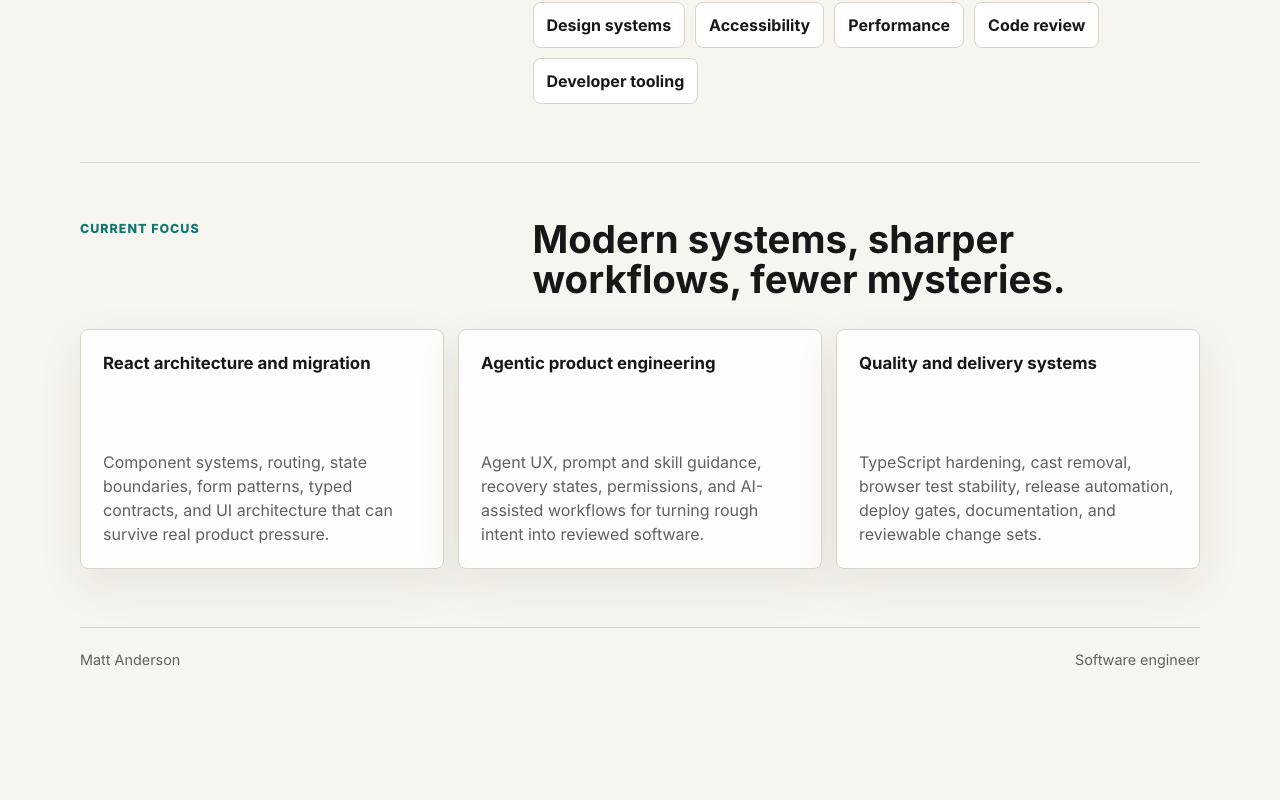
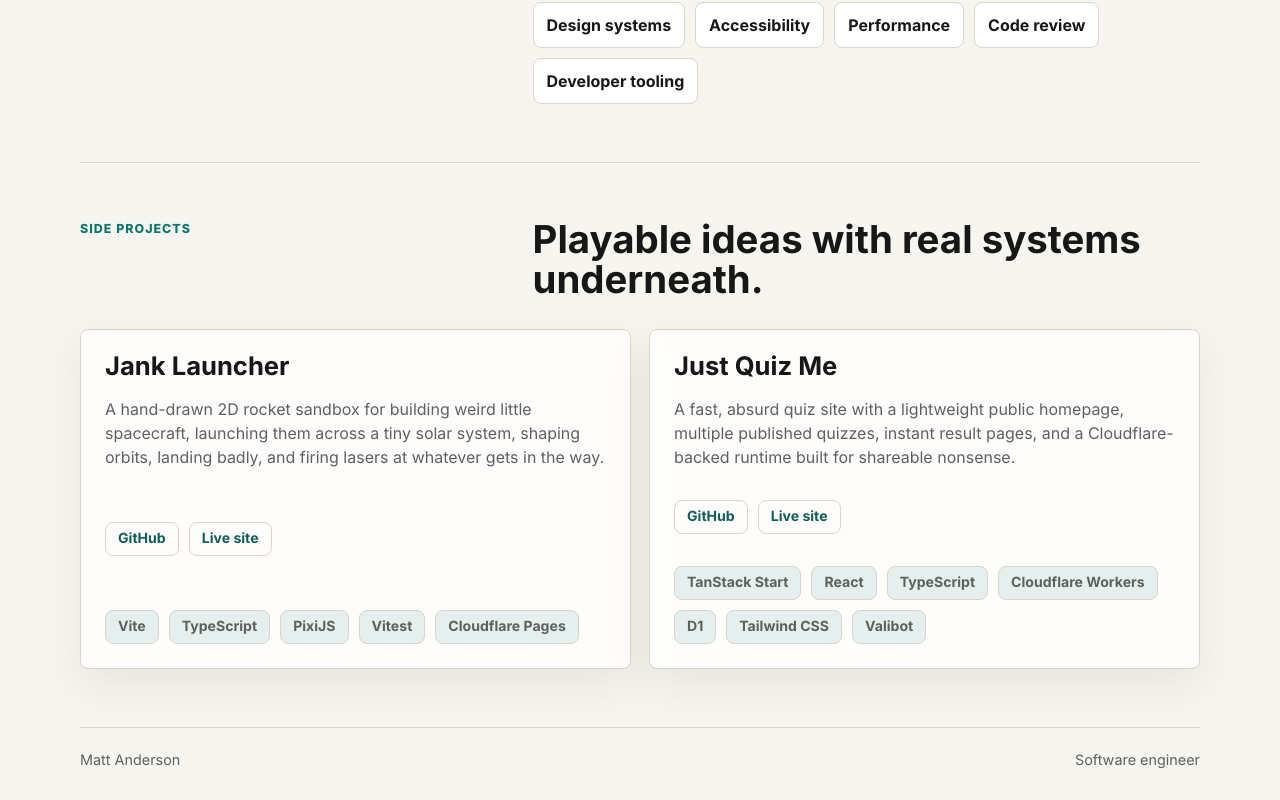
Before and after one commit to mattander/mattdev, a React (Vite) app: page / in a window 1280 px wide. Shown: the part 1699-2499 px from the top of the page. Before the commit the page ends 2399 px from the top, so only its background shows below. Built offline with nearby package versions, Linux system fonts and the light colour scheme.

Commit message:
Add side project feature cards

```diff
--- a/src/routes/HomePage.tsx
+++ b/src/routes/HomePage.tsx
@@ -18,25 +18,32 @@ function ExternalLink({ href, children, className }: ExternalLinkProps) {
 type FocusCardProps = {
   name: string;
   description: string;
-  href?: string;
+  githubUrl: string;
+  liveUrl: string;
+  tags: string[];
 };
 
-function FocusCard({ name, description, href }: FocusCardProps) {
-  const content = (
-    <>
-      <span>{name}</span>
-      <p>{description}</p>
-    </>
-  );
-
-  if (href === undefined) {
-    return <article className="project-card">{content}</article>;
-  }
-
+function FocusCard({ name, description, githubUrl, liveUrl, tags }: FocusCardProps) {
   return (
-    <ExternalLink className="project-card" href={href}>
-      {content}
-    </ExternalLink>
+    <article className="project-card">
+      <div className="project-card__body">
+        <h3>{name}</h3>
+        <p>{description}</p>
+      </div>
+      <div className="project-card__links" aria-label={`${name} links`}>
+        <ExternalLink className="project-link" href={githubUrl}>
+          GitHub
+        </ExternalLink>
+        <ExternalLink className="project-link" href={liveUrl}>
+          Live site
+        </ExternalLink>
+      </div>
+      <ul className="project-tags" aria-label={`${name} tech stack`}>
+        {tags.map((tag) => (
+          <li key={tag}>{tag}</li>
+        ))}
+      </ul>
+    </article>
   );
 }
 
@@ -108,8 +115,8 @@ export function HomePage() {
 
         <section className="project-section" id="projects">
           <div className="section-heading">
-            <p className="section-kicker">Current focus</p>
-            <h2>Modern systems, sharper workflows, fewer mysteries.</h2>
+            <p className="section-kicker">Side projects</p>
+            <h2>Playable ideas with real systems underneath.</h2>
           </div>
           <div className="project-grid">
             {projects.map((project) => (
@@ -117,7 +124,9 @@ export function HomePage() {
                 key={project.name}
                 name={project.name}
                 description={project.description}
-                href={project.href}
+                githubUrl={project.githubUrl}
+                liveUrl={project.liveUrl}
+                tags={project.tags}
               />
             ))}
           </div>
--- a/src/siteData.ts
+++ b/src/siteData.ts
@@ -20,7 +20,9 @@ export type ActivityItem = {
 export type ProjectItem = {
   name: string;
   description: string;
-  href?: string;
+  githubUrl: string;
+  liveUrl: string;
+  tags: string[];
 };
 
 export const links: LinkItem[] = [
@@ -93,18 +95,27 @@ export const skills: string[] = [
 
 export const projects: ProjectItem[] = [
   {
-    name: "React architecture and migration",
+    name: "Jank Launcher",
     description:
-      "Component systems, routing, state boundaries, form patterns, typed contracts, and UI architecture that can survive real product pressure.",
+      "A hand-drawn 2D rocket sandbox for building weird little spacecraft, launching them across a tiny solar system, shaping orbits, landing badly, and firing lasers at whatever gets in the way.",
+    githubUrl: "https://github.com/mattander/jank-launcher",
+    liveUrl: "https://jank-launcher.pages.dev",
+    tags: ["Vite", "TypeScript", "PixiJS", "Vitest", "Cloudflare Pages"],
   },
   {
-    name: "Agentic product engineering",
+    name: "Just Quiz Me",
     description:
-      "Agent UX, prompt and skill guidance, recovery states, permissions, and AI-assisted workflows for turning rough intent into reviewed software.",
-  },
-  {
-    name: "Quality and delivery systems",
-    description:
-      "TypeScript hardening, cast removal, browser test stability, release automation, deploy gates, documentation, and reviewable change sets.",
+      "A fast, absurd quiz site with a lightweight public homepage, multiple published quizzes, instant result pages, and a Cloudflare-backed runtime built for shareable nonsense.",
+    githubUrl: "https://github.com/mattander/just-quiz-me",
+    liveUrl: "https://justquiz.me",
+    tags: [
+      "TanStack Start",
+      "React",
+      "TypeScript",
+      "Cloudflare Workers",
+      "D1",
+      "Tailwind CSS",
+      "Valibot",
+    ],
   },
 ];
--- a/src/styles.css
+++ b/src/styles.css
@@ -109,8 +109,9 @@ main {
   grid-template-columns: 1fr auto auto;
   align-items: center;
   gap: 18px;
+  width: min(1120px, calc(100% - 48px));
   min-width: 0;
-  padding: 24px 24px 58px;
+  padding: 24px 0 58px;
 }
 
 .wordmark {
@@ -321,8 +322,7 @@ h3 {
   padding: 16px;
 }
 
-.action-link span,
-.project-card span {
+.action-link span {
   font-size: 1.05rem;
   font-weight: 750;
 }
@@ -424,20 +424,68 @@ h3 {
 
 .project-grid {
   display: grid;
-  grid-template-columns: repeat(3, minmax(0, 1fr));
-  gap: 14px;
+  grid-template-columns: repeat(2, minmax(0, 1fr));
+  gap: 18px;
 }
 
 .project-card {
   flex-direction: column;
-  gap: 24px;
+  gap: 26px;
   justify-content: space-between;
-  min-height: 240px;
-  padding: 22px;
+  min-height: 340px;
+  padding: 24px;
+}
+
+.project-card__body {
+  display: grid;
+  gap: 16px;
+}
+
+.project-card h3 {
+  margin-bottom: 0;
+  font-size: clamp(1.5rem, 2vw, 2rem);
+  line-height: 1.05;
 }
 
 .project-card p {
   margin-bottom: 0;
+  color: var(--muted);
+}
+
+.project-card__links,
+.project-tags {
+  display: flex;
+  flex-wrap: wrap;
+  gap: 10px;
+}
+
+.project-link,
+.project-tags li {
+  border: 1px solid var(--line);
+  border-radius: 8px;
+  padding: 9px 12px;
+  font-size: 0.88rem;
+  font-weight: 750;
+  line-height: 1;
+}
+
+.project-link {
+  color: var(--accent-strong);
+}
+
+.project-link:hover {
+  border-color: var(--accent);
+  color: var(--accent);
+}
+
+.project-tags {
+  margin: 0;
+  padding: 0;
+  list-style: none;
+}
+
+.project-tags li {
+  background: color-mix(in srgb, var(--accent) 10%, transparent);
   color: var(--muted);
 }
 
@@ -452,14 +500,14 @@ h3 {
 }
 
 @media (max-width: 820px) {
-  .resume-site,
-  .site-header {
+  .resume-site {
     padding-right: 18px;
     padding-left: 18px;
   }
 
   .site-header {
     grid-template-columns: 1fr auto;
+    width: calc(100% - 36px);
     padding-top: 14px;
     padding-bottom: 38px;
   }
```
